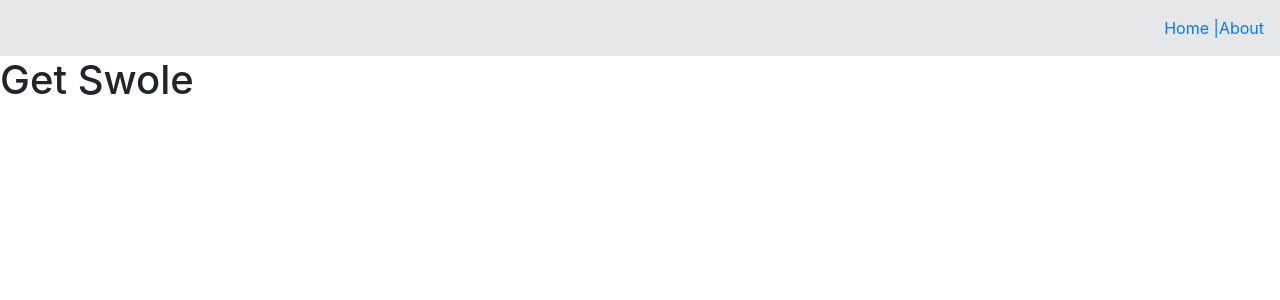
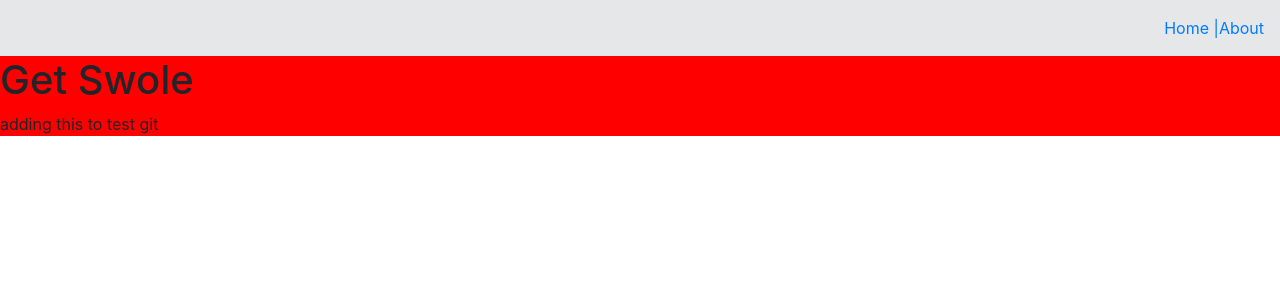
Before and after one commit to mjanes71/workout-app, a Vue app: page / in a window 1280 px wide. Shown: the top 300 px of the page. Built offline with nearby package versions, Linux system fonts and the light colour scheme.

Commit message:
test commit

```diff
--- a/src/views/Home.vue
+++ b/src/views/Home.vue
@@ -1,6 +1,7 @@
 <template>
-  <div class="home">
-    <h1>Get Swole</h1>
+  <div id="home">
+    <h1 class="title">Get Swole</h1>
+    <p>adding this to test git</p>
 
   </div>
 </template>
@@ -12,3 +13,10 @@ export default {
 
 }
 </script>
+
+<style scoped>
+#home {
+  background: red;
+}
+
+</style>
```
